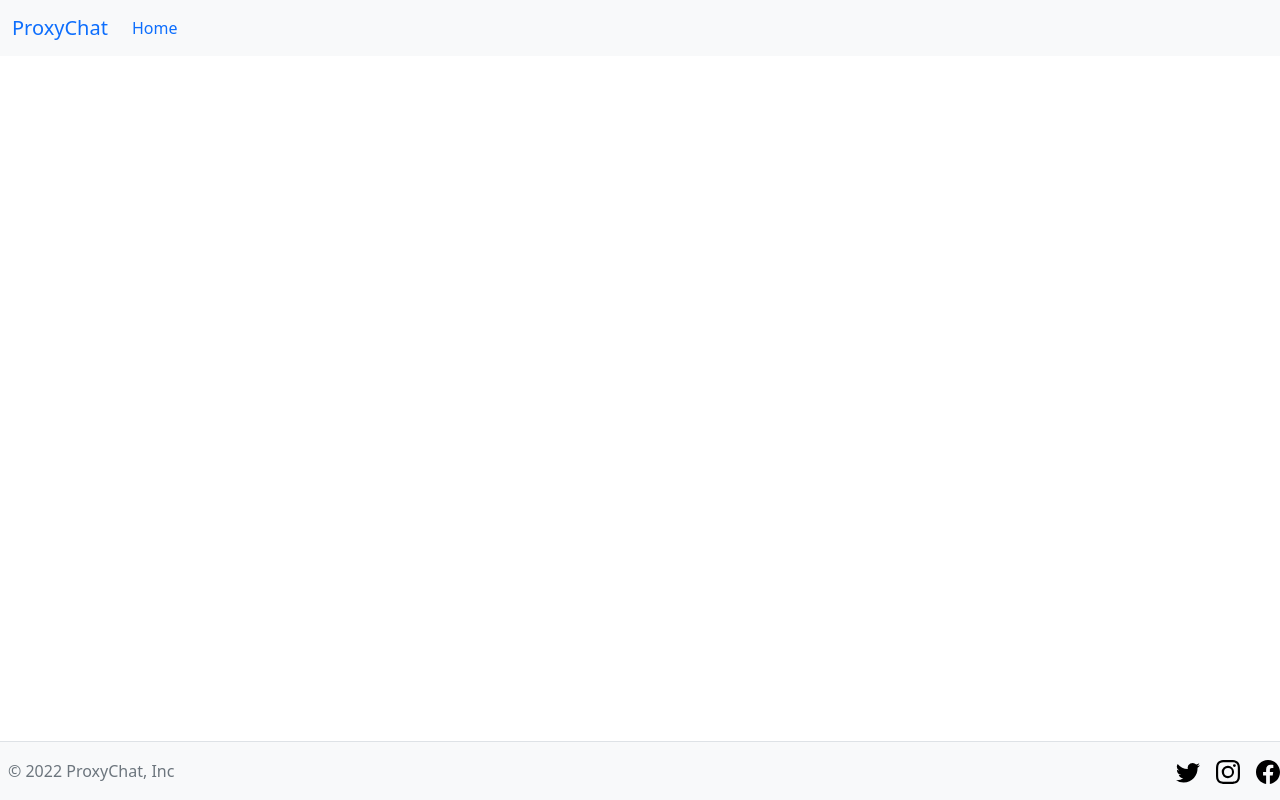
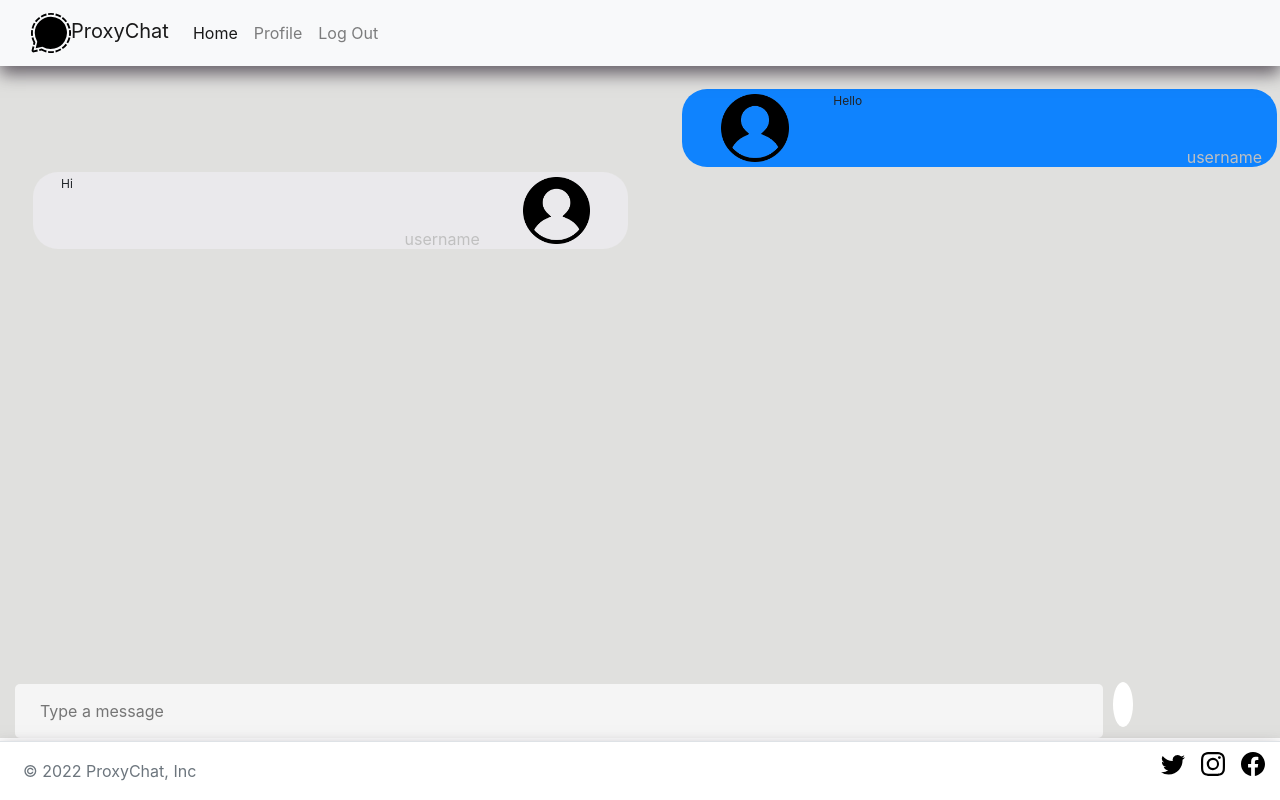
Before and after one commit to amritjhatu/1800_202230_BBY11, a plain HTML site: page chatroom.html in a window 1280 px wide. Drawn offline with nearby package versions, Linux system fonts and the light colour scheme.

Commit message:
chatroom html made

```diff
--- a/chatroom.html
+++ b/chatroom.html
@@ -4,6 +4,7 @@
 <head>
     <title>My BCIT Project</title>
     <meta name="comp1800 template" content="My 1800 App">
+    <script type="text/javascript" src="https://code.jquery.com/jquery-3.6.1.min.js"></script>
 
     <!-- Required meta tags -->
     <meta charset="utf-8">
@@ -17,6 +18,8 @@
     <meta name="viewport" content="width=device-width, initial-scale=1">
 
     <!-- Bootstrap Library CSS CDN go here -->
+    <link rel="stylesheet" type="text/css" href="./styles/chatroom.css" />
+    <link rel="stylesheet" type="text/css" href="./styles/nav.css" />
     <link href="https://cdn.jsdelivr.net/npm/bootstrap@5.0.2/dist/css/bootstrap.min.css" rel="stylesheet"
         integrity="sha384-EVSTQN3/azprG1Anm3QDgpJLIm9Nao0Yz1ztcQTwFspd3yD65VohhpuuCOmLASjC" crossorigin="anonymous">
 
@@ -24,9 +27,12 @@
     <script src="https://cdn.jsdelivr.net/npm/bootstrap@5.0.2/dist/js/bootstrap.bundle.min.js"
         integrity="sha384-MrcW6ZMFYlzcLA8Nl+NtUVF0sA7MsXsP1UyJoMp4YLEuNSfAP+JcXn/tWtIaxVXM"
         crossorigin="anonymous"></script>
+        <link href="//maxcdn.bootstrapcdn.com/bootstrap/4.0.0/css/bootstrap.min.css" rel="stylesheet" id="bootstrap-css">
+        <script src="//maxcdn.bootstrapcdn.com/bootstrap/4.0.0/js/bootstrap.min.js"></script>
 
     <!-- Other libraries go here -->
     <!-- <script src="https://ajax.googleapis.com/ajax/libs/jquery/3.5.1/jquery.min.js"></script>  -->
+
     <script src="https://www.gstatic.com/firebasejs/8.10.0/firebase-app.js"></script>
     <script src="https://www.gstatic.com/firebasejs/8.10.0/firebase-firestore.js"></script>
     <script src="https://www.gstatic.com/firebasejs/8.10.0/firebase-auth.js"></script>
@@ -44,42 +50,25 @@
     <!------------------------------>
     <!-- Your HTML Layout go here -->
     <!------------------------------>
-    <nav class="navbar navbar-expand-lg bg-light">
-        <div class="container-fluid">
-          <a class="navbar-brand" href="#">ProxyChat</a>
-          <button class="navbar-toggler" type="button" data-bs-toggle="collapse" data-bs-target="#navbarSupportedContent" aria-controls="navbarSupportedContent" aria-expanded="false" aria-label="Toggle navigation">
-            <span class="navbar-toggler-icon"></span>
-          </button>
-          <div class="collapse navbar-collapse" id="navbarSupportedContent">
-            <ul class="navbar-nav me-auto mb-2 mb-lg-0">
-              <li class="nav-item">
-                <a class="nav-link active" aria-current="page" href="#">Home</a>
-              </li>
-              <!-- <li class="nav-item">
-                <a class="nav-link" href="#">Link</a>
-              </li>
-              <li class="nav-item dropdown">
-                <a class="nav-link dropdown-toggle" href="#" role="button" data-bs-toggle="dropdown" aria-expanded="false">
-                  Dropdown
-                </a>
-                <ul class="dropdown-menu">
-                  <li><a class="dropdown-item" href="#">Action</a></li>
-                  <li><a class="dropdown-item" href="#">Another action</a></li>
-                  <li><hr class="dropdown-divider"></li>
-                  <li><a class="dropdown-item" href="#">Something else here</a></li>
-                </ul>
-              </li>
-              <li class="nav-item">
-                <a class="nav-link disabled">Disabled</a>
-              </li> -->
-            </ul>
-            <!-- <form class="d-flex" role="search">
-              <input class="form-control me-2" type="search" placeholder="Search" aria-label="Search">
-              <button class="btn btn-outline-success" type="submit">Search</button>
-            </form> -->
-          </div>
+    <div id="navbar-container"></div>
+
+
+
+    <div class="col-xl col-sm-offset-4 frame">
+        <ul id="messages"></ul>
+        <div>
+            <div class="msj-rta macro send">
+                <div class="text text-r">
+                    <input class="mytext" placeholder="Type a message"/>
+                </div>
+            </div>
+            <div style="padding:10px;">
+                <span id="send" class="glyphicon glyphicon-share-alt"></span>
+            </div>
         </div>
-      </nav>
+    </div>
+
+
 
       <!-- SVG for icons in footer below. May adjust later. -->
       <svg xmlns="http://www.w3.org/2000/svg" style="display: none;">
@@ -99,7 +88,7 @@
       </svg>
 
       <div class="footercontainer">
-        <footer class="fixed-bottom d-flex flex-wrap justify-content-between align-items-center py-3 my-0 border-top bg-light">
+        <footer class="nav fixed-bottom d-flex flex-wrap justify-content-between align-items-center py-2 my-0 border-top">
           <div class="col-md-4 d-flex align-items-center ">
             <a href="/" class="mb-3 me-2 mb-md-0 text-muted text-decoration-none lh-1">
 
@@ -107,7 +96,7 @@
             <span class="mb-0 mb-md-0 text-muted">&copy; 2022 ProxyChat, Inc</span>
           </div>
 
-          <ul class="nav col-md-4 justify-content-end list-unstyled d-flex">
+          <ul class="col-md-4 justify-content-end list-unstyled d-flex">
             <li class="ms-3"><a class="text-muted" href="#"><svg class="bi" width="24" height="24"><use xlink:href="#twitter"/></svg></a></li>
             <li class="ms-3"><a class="text-muted" href="#"><svg class="bi" width="24" height="24"><use xlink:href="#instagram"/></svg></a></li>
             <li class="ms-3"><a class="text-muted" href="#"><svg class="bi" width="24" height="24"><use xlink:href="#facebook"/></svg></a></li>
@@ -122,6 +111,7 @@
     <script src="./scripts/firebaseAPI_TEAM11.js"></script>
     <!-- <script src="./scripts/authentication.js"></script> -->
     <script src="./scripts/chatroomBackend.js"></script>
+    <script src="./scripts/chatroom.js"></script>
 
 </body>
 
--- /dev/null
+++ b/scripts/chatroom.js
@@ -0,0 +1,60 @@
+avatar = "./images/profile-icon.png";
+
+function loadSkeleton() {
+    $("#navbar-container").load("../../text/nav.html");
+      // $('#footer-container').load('../../text/footer.html');
+    }
+    loadSkeleton();
+
+function insertChat(who, text){
+    var control = "";
+
+    if (who == "me"){
+        control = '<li id = "me" style="width:100%; max-width: 700px;">' +
+                        '<div class="content msj-rta macro">' +
+                        '<div class="avatar"><img class="img-circle" style="width:50%;" src="'+ avatar +'" /></div>' +
+                            '<div class="text text-l">' +
+                                '<p>'+ text +'</p>' +
+                                '<p>username</p>' +
+                            '</div>' +
+                        '</div>' +
+                    '</li>';
+    } else {
+        control = '<li id = "other" style="width:100%; max-width: 700px;float: right;">' +
+                        '<div class="contentOther msj macro">' +
+                            '<div class="text text-r">' +
+                                '<p>'+text+'</p>' +
+                                '<p>username</p>' +
+                            '</div>' +
+                        '<div class="avatar" style="padding:0px 0px 0px 10px !important"><img class="img-circle" style="width:50%;" src="'+ avatar +'" /></div>' +
+                  '</li>';
+    }
+    $("#messages").append(control).scrollTop($("#messages").prop('scrollHeight'));
+}
+
+function resetChat(){
+    $("#messages").empty();
+}
+
+$(".mytext").on("keydown", function(e){
+    if (e.which == 13){
+        var text = $(this).val();
+        if (text !== ""){
+            insertChat("me", text);
+            $(this).val('');
+        }
+    }
+});
+
+$('body > div > div > div:nth-child(2) > span').click(function(){
+    $(".mytext").trigger({type: 'keydown', which: 13, keyCode: 13});
+})
+
+//-- Clear Chat
+resetChat();
+
+//-- Print Messages
+insertChat("me", "Hello");
+insertChat("you", "Hi");
+
+//-- NOTE: No use time on insertChat.
--- a/scripts/chatroomBackend.js
+++ b/scripts/chatroomBackend.js
@@ -7,10 +7,10 @@ class chatRoom {
 
     async createChatroom(roomName,lati,long,province){
         var i = 0;
+        let x = Math.random() * 100;
         const snapshot = await db.collection(province).get()
         snapshot.docs.map(doc =>{
             i++;
-            let x = Math.random() * 100;
         });
         db.collection(province).doc("room"+x).set({
             name: roomName,
@@ -81,4 +81,4 @@ room  = new chatRoom();
 // room.createChatroom("SW05",49.24976319428734,-123.00258261514804,"BC");
 // room.createChatroom("Metrotown Train",49.225855792181044,-123.00384054081385,"BC");
 // room.createChatroom("Timmies",49.25035693390576,-123.00157940196397,"BC");
-//room.createChatroom("Gym",49.24877976397611,-123.00091043350153,"BC1");
+// room.createChatroom("Gym",49.24877976397611,-123.00091043350153,"BC1");
--- a/scripts/firebaseAPI_TEAM11.js
+++ b/scripts/firebaseAPI_TEAM11.js
@@ -11,4 +11,4 @@ const firebaseConfig = {
 
 const app = firebase.initializeApp(firebaseConfig);
 const db = firebase.firestore();
-const storage = firebase.storage();
+// const storage = firebase.storage();
--- a/scripts/main.js
+++ b/scripts/main.js
@@ -19,7 +19,7 @@ if (navigator.geolocation) {
 var roomArray = [];
 // gets chatrooms and initializes map with chatroom markers
 function getChatroom() {
-  db.collection("BC1")
+  db.collection("BC")
     .get()
     .then((allRooms) => {
       allRooms.forEach((doc) => {
--- /dev/null
+++ b/styles/chatroom.css
@@ -0,0 +1,141 @@
+@font-face {
+    font-family: 'Glyphicons Halflings';
+    src: url('../fonts/glyphicons-halflings-regular.eot');
+    src: url('../fonts/glyphicons-halflings-regular.eot?#iefix') format('embedded-opentype'), url('../fonts/glyphicons-halflings-regular.woff') format('woff'), url('../fonts/glyphicons-halflings-regular.ttf') format('truetype'), url('../fonts/glyphicons-halflings-regular.svg#glyphicons-halflingsregular') format('svg');
+  }
+.mytext{
+    border:0;padding:10px;background:whitesmoke;
+}
+.text{
+    width:75%;display:flex;flex-direction:column;
+}
+.text > p:first-of-type{
+    width:100%;
+    margin-top:0;
+    margin-bottom:auto;
+    line-height: 13px;
+    font-size: 12px;
+}
+.text > p:last-of-type{
+    width:100%;
+    text-align:right;color:silver;
+    margin-bottom:-7px;
+    margin-top:auto;
+}
+.text-l{
+    float:left;padding-right:10px;
+}
+.text-r{
+    float:right;padding-left:10px;
+}
+.avatar{
+    display:flex;
+    justify-content:center;
+    align-items:center;
+    width:25%;
+    float:left;
+    padding-right:10px;
+}
+.macro{
+    margin-top:5px;
+    width:85%;
+    border-radius:5px
+    ;padding:5px;
+    display:flex;
+}
+.msj-rta{
+    float:right;background:whitesmoke;
+}
+.msj{
+    float:left;background:white;
+}
+.frame{
+    background:#e0e0de;
+    height:84vh;
+    overflow-x:hidden;
+    overflow-y: scroll;
+    padding:0;
+    margin: 0;
+
+}
+.frame > div:last-of-type{
+    position:absolute;
+    bottom:0;
+    width:100%;
+    display:flex;
+}
+#send{
+    background: rgb(255, 255, 255);
+    padding: 10px;
+    font-size: 21px;
+    border-radius: 50%;
+}
+.frame > div > div > div.msj-rta.macro{
+    margin:auto;
+    margin-left:1%;
+}
+#messages {
+    width:100%;
+    list-style-type: none;
+    padding:18px;
+    position:absolute;
+    bottom:47px;
+    display:flex;
+    flex-direction: column;
+    top:0;
+    overflow-y:scroll;
+}
+#me{
+    align-self:flex-end;
+}
+#other{
+
+}
+.msj::before{
+    width: 0;
+    height: 0;
+    content:"";
+    justify-content: right;
+    transform: translateX(5px);
+    position:relative;
+    border-style: solid;
+    border-width: 0 13px 13px 0;
+    background-color: #eae9ec;
+    border-color: transparent #eae9ec;
+}
+
+.contentOther {
+    background-color: #eae9ec;
+    border-radius: 25px;
+
+}
+.content {
+
+    background-color: #0f83fe;
+    border-radius: 25px;
+
+}
+.msj-rta::after{
+    width: 0;
+    height: 0;
+    content:"";
+    position:relative;
+    transform: translateX(5px);
+    border-style: solid;
+    border-width: 13px 13px 0 0;
+    border-color: #f5f5f5;
+}
+.content.msj-rta::after{
+    width: 0;
+    height: 0;
+    content:"";
+    position:absolute;
+    border-style: solid;
+    border-width: 13px 13px 0 0;
+    border-color: #0f83fe;
+}
+
+
+input:focus{
+    outline: none;
+}
```
Also changed, not shown: scripts/chatroomBackend2.js (deleted, +0 -85 lines).
